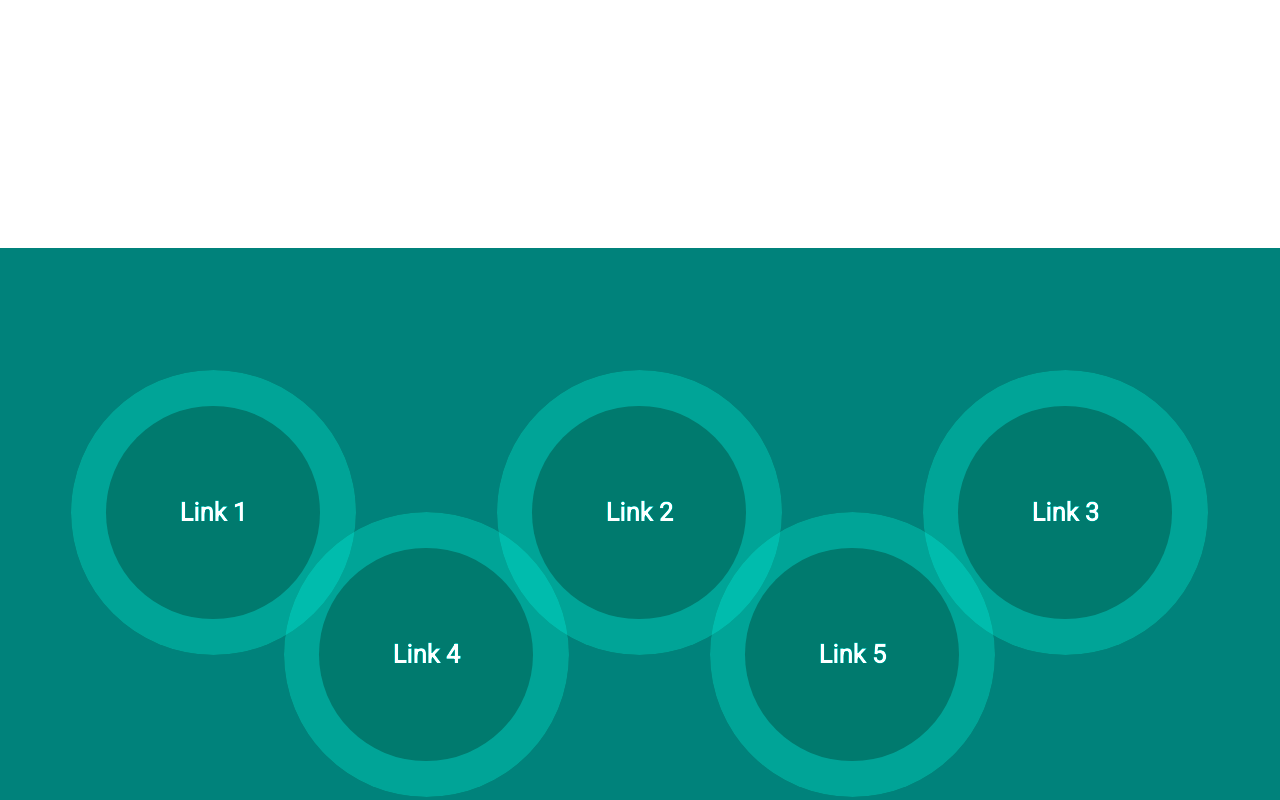
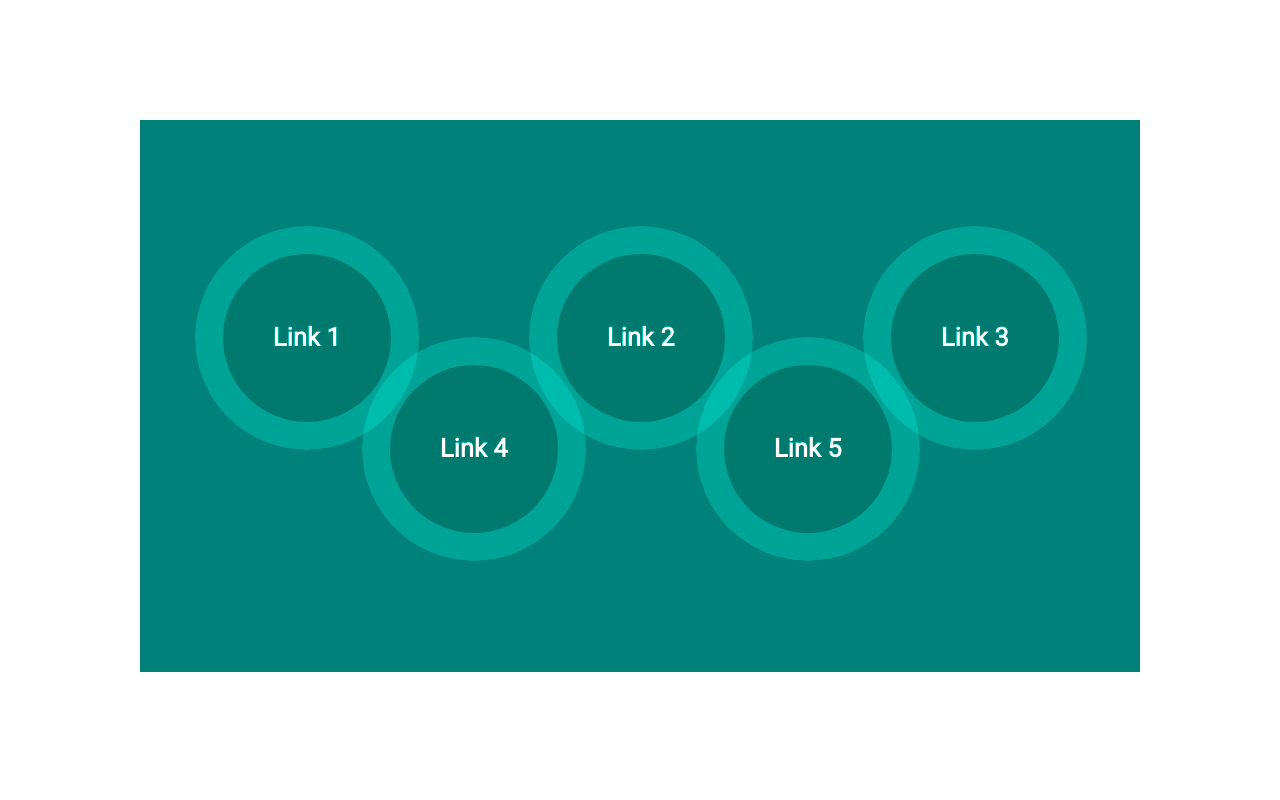
Before and after one commit to sbboard/bubbleEngine, a website: page index.html in a window 1280 px wide. Shown: the part 520-1320 px from the top of the page. Drawn offline with nearby package versions, Linux system fonts and the light colour scheme.

Commit message:
adjusted tank wrap for demo

```diff
--- a/bubbleStyle.sass
+++ b/bubbleStyle.sass
@@ -20,12 +20,14 @@ html
     white
 #tankWrap
     background-color: $generisColor
-    margin: 30em 0
     padding: 2em 0
     font-size: 2vw
     -webkit-font-smoothing: antialiased
     font-family: 'Roboto', sans-serif
     transition: padding .25s ease-out
+    //only for demo
+    margin: 50vw auto
+    max-width: 1000px
     &.scrollGuys
         #bubbleTank
             a.bubble
```
Also changed, not shown: bubbleStyle.css, 1 other file.
